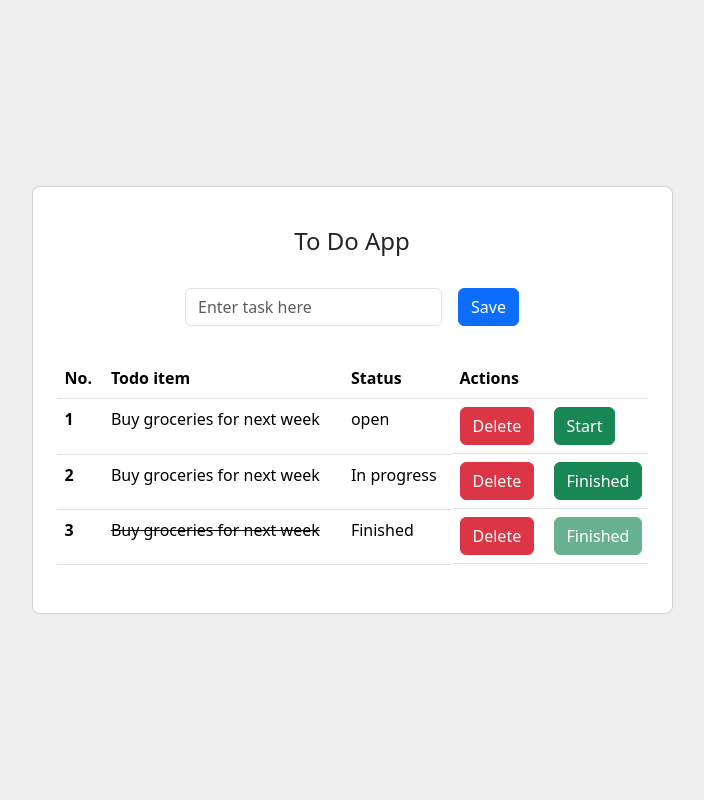
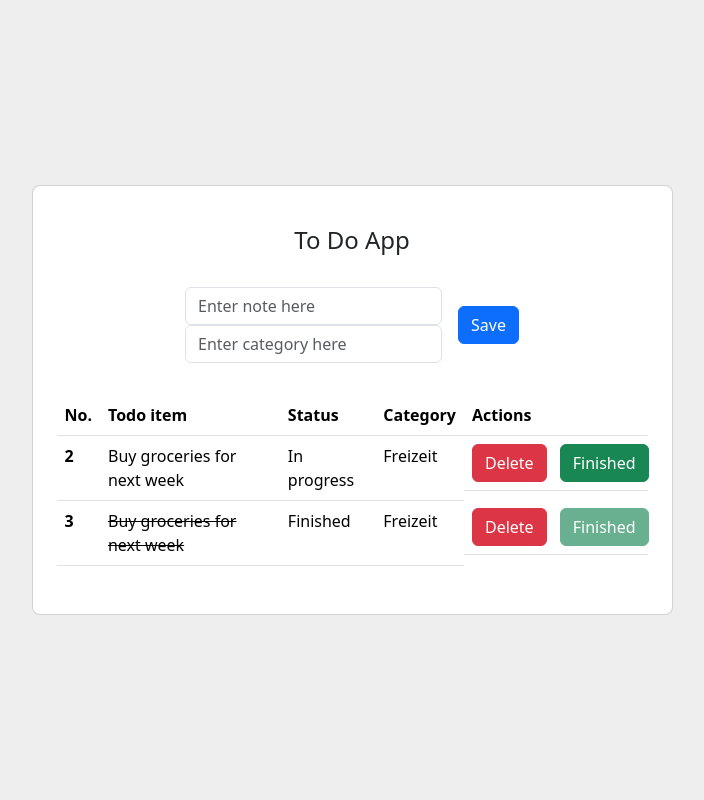
Before and after one commit to Gitnicki/ToDo-App, a FastAPI app: template src/templates/index.html in a window 1280 px wide. Shown: the whole page, without its empty margins (288-992 px from the left). Run offline with FastAPI, Linux system fonts and the light colour scheme; the template is opened without the code that fills it, so the values that code supplies are empty.

Commit message:
marco's ergänzungen zur db

```diff
--- a/src/main.py
+++ b/src/main.py
@@ -1,22 +1,52 @@
+from typing import Annotated
 from fastapi.responses import HTMLResponse
 from fastapi.templating import Jinja2Templates
-from fastapi import Request, FastAPI
+from fastapi import Request, FastAPI, Form
 import mysql.connector
+from mysql.connector import Error
+from dotenv import load_dotenv, dotenv_values
 
 app =FastAPI(title="ToDo-List", version="0.0.1", openapi_url="/openapi.json")
 templates = Jinja2Templates(directory="./templates")
 
+# load_dotenv()
+config = dotenv_values(".env")
+
+# Serverconnection herstellen
+def create_server_connection():
+    connection = None
+    host_name = config.get("DB_HOST")
+    user_name = config.get("DB_USER")
+    user_password = config.get("DB_PASSWORD")
+    db_name = config.get("DB_NAME")
+    # try:
+    #     connection = mysql.connector.connect(
+    #         host=host_name, user=user_name, passwd=user_password, database=db_name
+    #     )
+    #     print("MySQL Database connection successful")
+    # except Error as err:
+    #     print(f"Error: '{err}'")
+
+    return connection
+
 #root-route
 @app.get('/', response_class=HTMLResponse)
 def read_root(request: Request):
-    return templates.TemplateResponse("index.html", {"request": request})
 
-app.post("/add-notes")
-def post_notes(request: Request):
-    note = input("eingabe")
-    with open("note.txt", "a") as file:
-        file.write(note + "\n")
-    print("Note added successfully!")
+    connection = create_server_connection()
+    cursor = connection.cursor()
+    query = "SELECT id, todoitem, itemstatus, category FROM notes;"
+    cursor.execute(query)
+    notes = cursor.fetchall()
+    return templates.TemplateResponse("index.html", {"request": request, "notes": notes})
+
+@app.post("/", response_class=HTMLResponse)
+def post_notes(request: Request, eingabe: Annotated[str, Form()], category: Annotated[str, Form()]
+):
+    print(eingabe, category)
+    # with open("note.txt", "a") as file:
+    #     file.write(note + "\n")
+    # print("Note added successfully!")
     return templates.TemplateResponse("index.html", {"request": request})
 
 
--- a/src/templates/index.html
+++ b/src/templates/index.html
@@ -19,11 +19,13 @@
 
                             <h4 class="text-center my-3 pb-3">To Do App</h4>
 
-                            <form action="/" method="app.post" class="row row-cols-lg-auto g-3 justify-content-center align-items-center mb-4 pb-2">
+                            <form action="/" method="post" class="row row-cols-lg-auto g-3 justify-content-center align-items-center mb-4 pb-2">
                                 <div class="col-12">
                                     <div class="form-outline">
                                         <input type="text" name="eingabe" class="form-control"
-                                            placeholder="Enter task here" />
+                                            placeholder="Enter note here" />
+                                         <input type="text" name="category" class="form-control"
+                                            placeholder="Enter category here" />
 
                                     </div>
                                 </div>
@@ -39,14 +41,18 @@
                                         <th scope="col">No.</th>
                                         <th scope="col">Todo item</th>
                                         <th scope="col">Status</th>
+                                        <th scope="col">Category</th>
                                         <th scope="col">Actions</th>
                                     </tr>
                                 </thead>
                                 <tbody>
+                                    {% for note in notes %}
+                                        {{ i }}
                                         <tr>
-                                        <th scope="row">1</th>
+                                            <th scope="row">{{note[0]}}</th>
                                             <td>Buy groceries for next week</td>
                                             <td>open</td>
+                                            <td>Freizeit</td>
                                             <td class="d-flex">
                                                 <form class="w-50">
                                                     <button type="submit" class="btn btn-danger">Delete</button>
@@ -56,10 +62,12 @@
                                                 </form>
                                             </td>
                                         </tr>
+                                            {% endfor %}
                                     <tr>
                                         <th scope="row">2</th>
                                         <td>Buy groceries for next week</td>
                                         <td>In progress</td>
+                                        <td>Freizeit</td>
                                         <td class="d-flex">
                                             <form class="w-50">
                                                 <button type="submit" class="btn btn-danger">Delete</button>
@@ -73,6 +81,7 @@
                                         <th scope="row">3</th>
                                         <td><s>Buy groceries for next week</s></td>
                                         <td>Finished</td>
+                                        <td>Freizeit</td>
                                         <td class="d-flex">
                                             <form class="w-50">
                                                 <button type="submit" class="btn btn-danger">Delete</button>
```
Lines whose indentation alone changed are shown as unchanged.
